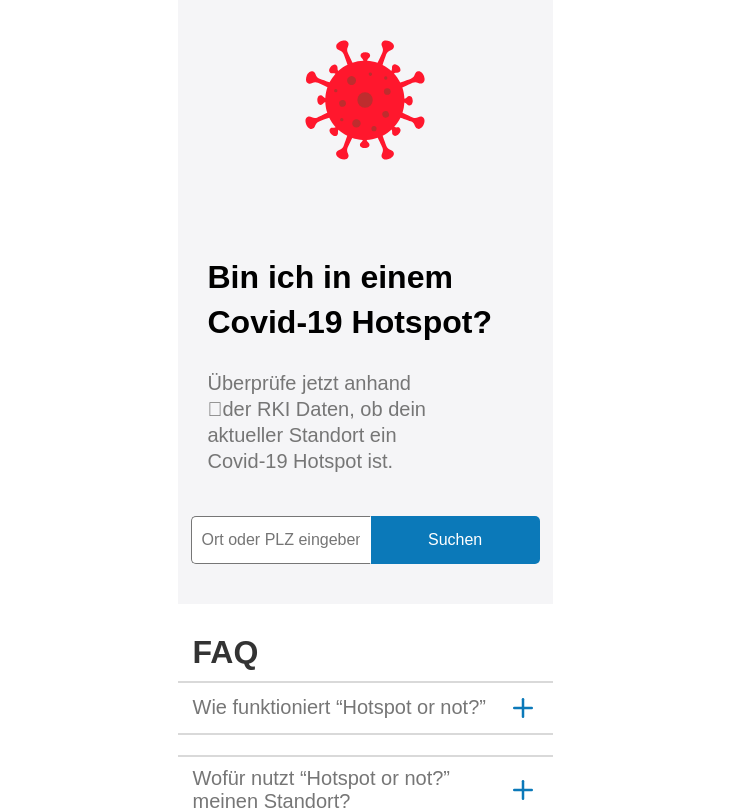
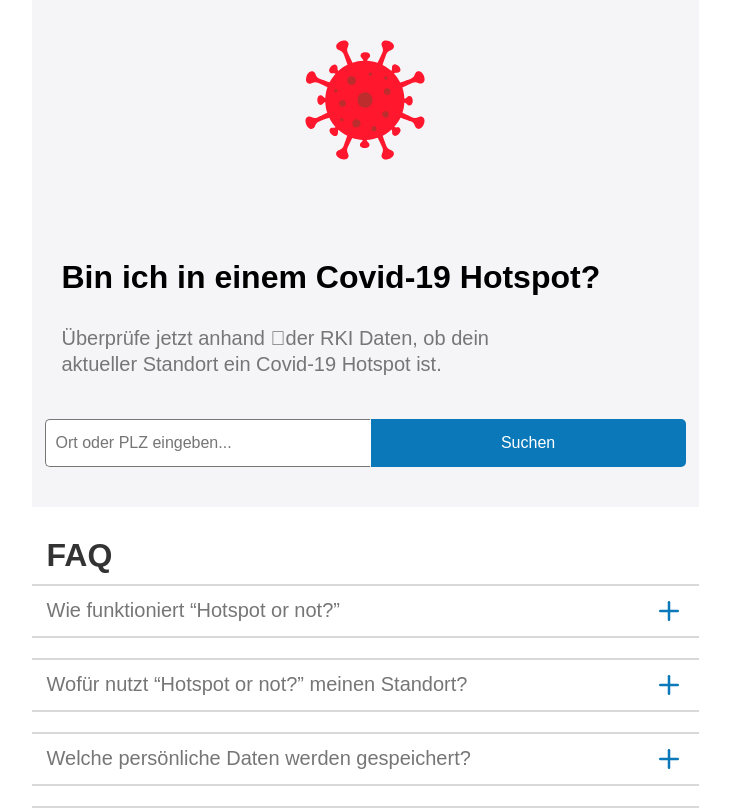
Before and after one commit to JulianBlohm/capstone-project, a React (Create React App) app: page / in a window 1280 px wide. Shown: the top 810 px of the page, without its empty margins (275-1005 px from the left). Built offline with nearby package versions, Linux system fonts and the light colour scheme.

Commit message:
Change max-width of app and fix button loading state

```diff
--- a/src/App.js
+++ b/src/App.js
@@ -58,7 +58,7 @@ function App() {
 }
 
 const AppStyled = styled.div`
-    max-width: 375px;
+    max-width: 667px;
 `
 
 export default App
--- a/src/components/Form.js
+++ b/src/components/Form.js
@@ -30,13 +30,11 @@ function Form({ setUserPlace, errorMessage, isDataLoading, setSearchOrigin }) {
             {userInput ? (
                 <Button>Suchen</Button>
             ) : isDataLoading ? (
-                <Button disabled className="disabled">
+                <Button disabled gray>
                     Lädt...
                 </Button>
             ) : (
-                <Button disabled className="disabled">
-                    Suchen
-                </Button>
+                <Button disabled>Suchen</Button>
             )}
         </FormStyled>
     )
```
